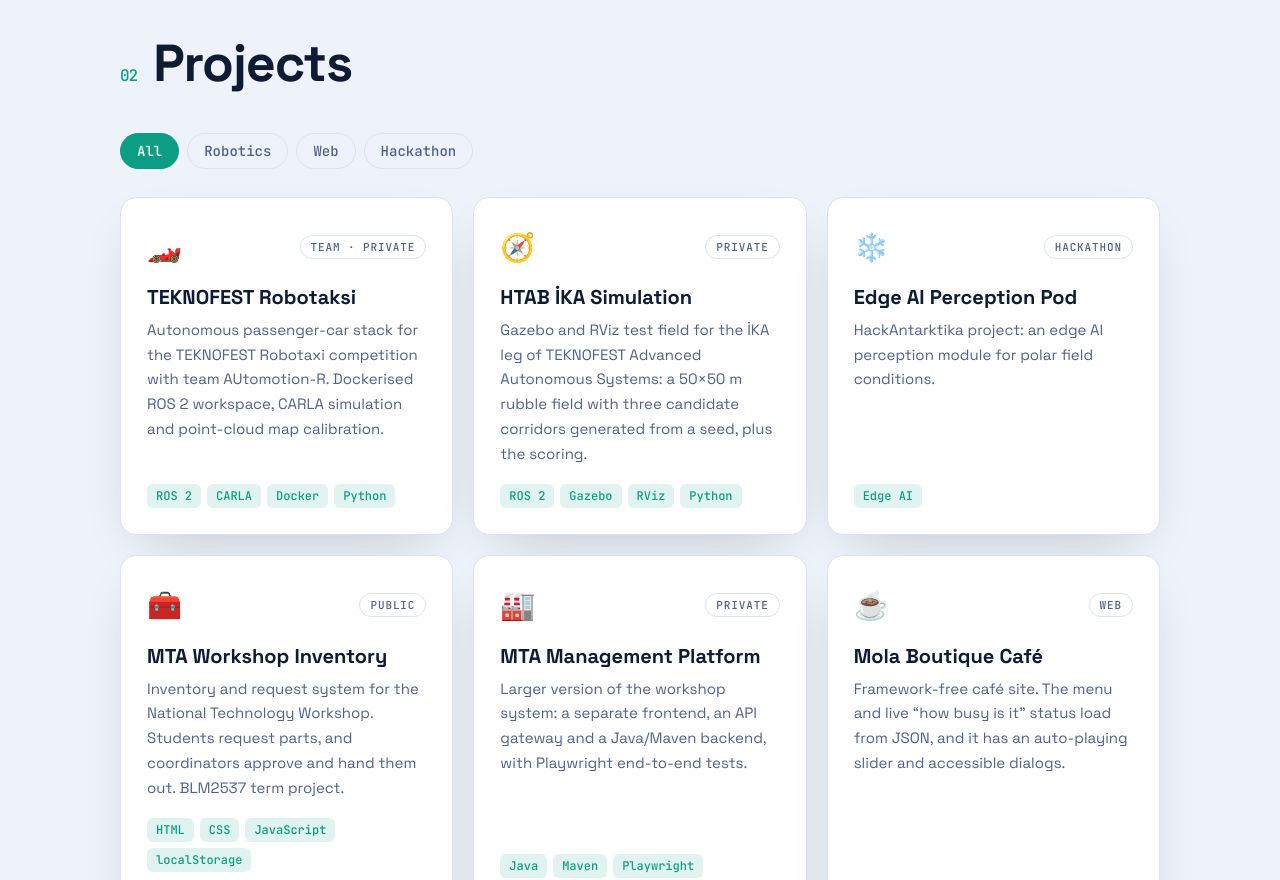
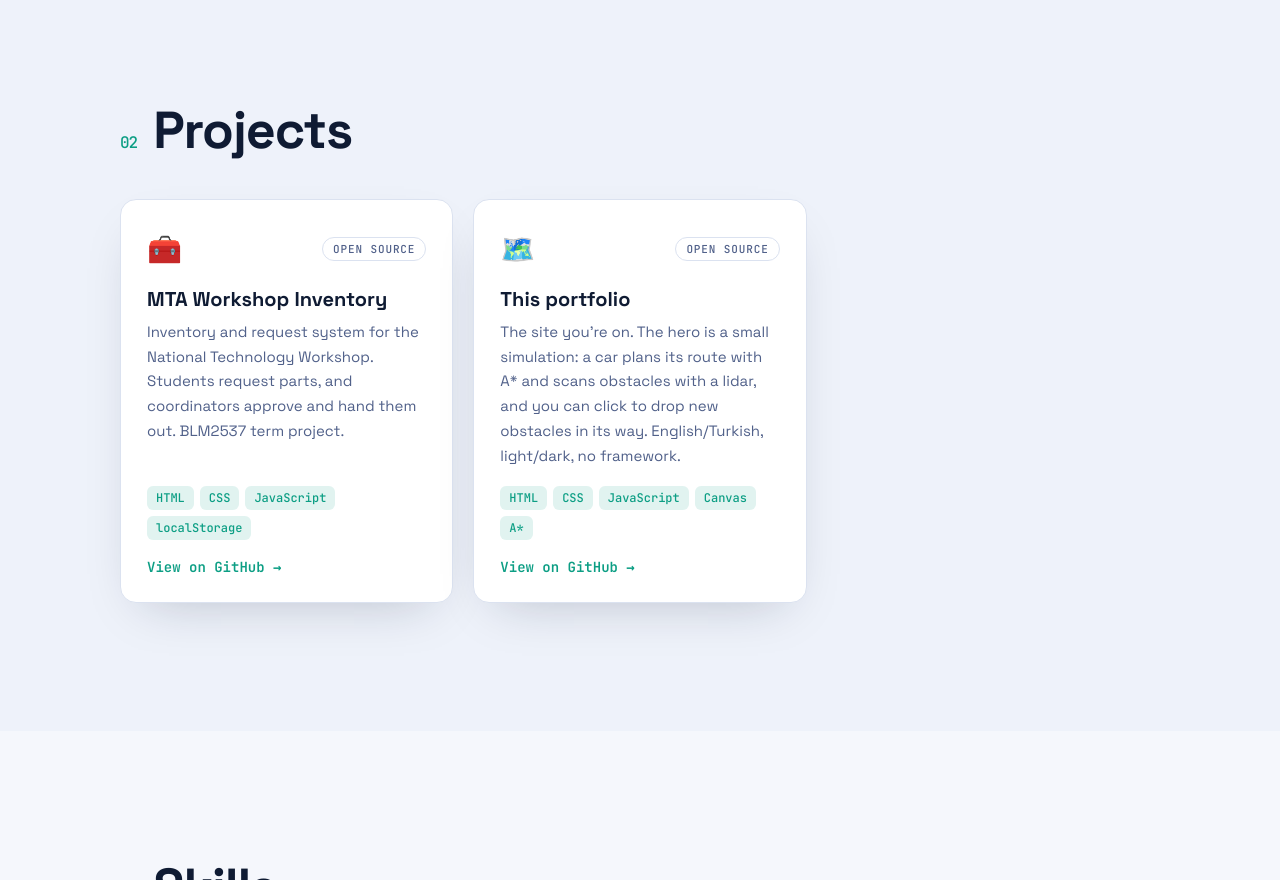
Before and after one commit to yigitozc/yigitozc.github.io, a plain HTML site: page index.html in a window 1280 px wide. Shown: the part 1920-2800 px from the top of the page. Drawn offline with Linux system fonts and the light colour scheme; animation ran at ten frames a second.

Commit message:
Update roles and keep only public projects

```diff
--- a/css/style.css
+++ b/css/style.css
@@ -196,20 +196,12 @@ p { color: var(--muted); }
 .timeline p { margin: 0; }
 
 /* projects */
-.filters { display: flex; flex-wrap: wrap; gap: 8px; margin-bottom: 28px; }
-.filters button {
-  border: 1px solid var(--line); background: transparent; color: var(--muted);
-  padding: 8px 16px; border-radius: 999px; cursor: pointer; font: 500 14px var(--mono);
-  transition: all .2s;
-}
-.filters button[aria-pressed="true"] { background: var(--accent); color: var(--accent-ink); border-color: var(--accent); }
 .projects { display: grid; grid-template-columns: repeat(auto-fill, minmax(300px, 1fr)); gap: 20px; }
 .project {
   display: flex; flex-direction: column; padding: 26px;
   transition: transform .25s, border-color .25s;
 }
 .project:hover { transform: translateY(-4px); border-color: var(--accent); }
-.project.hidden { display: none; }
 .project-top { display: flex; justify-content: space-between; align-items: center; margin-bottom: 14px; }
 .project .emoji { font-size: 28px; }
 .badge {
--- a/index.html
+++ b/index.html
@@ -88,7 +88,6 @@
     <section class="section" id="projects">
       <div class="wrap">
         <h2 class="reveal"><span class="num">02</span><span data-i18n="projects.title">Projects</span></h2>
-        <div class="filters reveal" role="group" aria-label="Filter projects" id="filters"></div>
         <div class="projects" id="project-grid"></div>
       </div>
     </section>
--- a/js/i18n.js
+++ b/js/i18n.js
@@ -14,7 +14,7 @@ window.I18N = {
     "hero.hint": "↳ click the grid to drop obstacles, the car re-plans with A*",
     "about.title": "About",
     "about.p1": "Most of my time goes into autonomous vehicles: perception, simulation and the ROS 2 plumbing that connects them.",
-    "about.p2": "I like projects that leave the screen: a car finding its way through a rubble field, a workshop system real students use to borrow parts. When I'm not in a simulator, I build small, framework-free web apps.",
+    "about.p2": "I like projects that leave the screen. At CORE I captain our TEKNOFEST İKA team and our TÜBİTAK polar research team, and I help organise the community's events. When I'm not with the teams, I build small, framework-free web apps.",
     "about.now": "right now",
     "edu.title": "Education",
     "projects.title": "Projects",
@@ -29,10 +29,6 @@ window.I18N = {
     "facts.study": "Studying",
     "facts.focus": "Focus",
     "facts.email": "Email",
-    "filter.all": "All",
-    "filter.robotics": "Robotics",
-    "filter.web": "Web",
-    "filter.hackathon": "Hackathon",
     "project.view": "View on GitHub →",
     "lang.toggle": "TR",
     "lang.label": "Türkçeye geç",
@@ -51,7 +47,7 @@ window.I18N = {
     "hero.hint": "↳ ızgaraya tıklayıp engel koy, araç A* ile yolunu yeniden planlasın",
     "about.title": "Hakkımda",
     "about.p1": "Vaktimin çoğu otonom araçlarla geçiyor: algı, simülasyon ve bunları birbirine bağlayan ROS 2 altyapısı.",
-    "about.p2": "Ekrandan dışarı taşan projeleri seviyorum: moloz sahasında yolunu bulan bir araç, öğrencilerin gerçekten malzeme ödünç aldığı bir atölye sistemi. Simülatörde olmadığım zamanlarda framework kullanmadan küçük web uygulamaları yazıyorum.",
+    "about.p2": "Ekrandan dışarı taşan projeleri seviyorum. CORE'da TEKNOFEST İKA ve TÜBİTAK kutup araştırmaları takımlarımızın kaptanıyım, topluluğun etkinliklerinin organizasyonunda da görev alıyorum. Takımlarla olmadığım zamanlarda framework kullanmadan küçük web uygulamaları yazıyorum.",
     "about.now": "şu an",
     "edu.title": "Eğitim",
     "projects.title": "Projeler",
@@ -66,10 +62,6 @@ window.I18N = {
     "facts.study": "Eğitim",
     "facts.focus": "Odak",
     "facts.email": "E-posta",
-    "filter.all": "Tümü",
-    "filter.robotics": "Robotik",
-    "filter.web": "Web",
-    "filter.hackathon": "Hackathon",
     "project.view": "GitHub'da gör →",
     "lang.toggle": "EN",
     "lang.label": "Switch to English",
--- a/js/main.js
+++ b/js/main.js
@@ -5,8 +5,9 @@
   // Every visible piece of content lives here. Text fields are { en, tr }.
   const data = {
     now: [
-      ["🏎️", { en: "Building the autonomy stack for TEKNOFEST Robotaksi with team AUtomotion-R", tr: "AUtomotion-R takımıyla TEKNOFEST Robotaksi için otonom sürüş yazılımı geliştiriyorum" }],
-      ["🧭", { en: "Simulating İKA (unmanned ground vehicle) obstacle courses in Gazebo", tr: "Gazebo'da İKA (insansız kara aracı) parkurlarını simüle ediyorum" }],
+      ["🚙", { en: "Team captain of our TEKNOFEST İKA (unmanned ground vehicle) team at CORE", tr: "CORE'daki TEKNOFEST İKA (insansız kara aracı) takımımızın kaptanıyım" }],
+      ["🧊", { en: "Team captain of our TÜBİTAK polar research team", tr: "TÜBİTAK kutup araştırmaları takımımızın kaptanıyım" }],
+      ["🎪", { en: "On the organisation team of the CORE Student Community", tr: "CORE Öğrenci Topluluğu'nun organizasyon ekibindeyim" }],
       ["🌐", { en: "Coding the MTA Workshop Inventory System for BLM2537", tr: "BLM2537 için MTA Atölye Malzeme Takip Sistemi'ni yazıyorum" }],
       ["🇯🇵", { en: "Learning Japanese, one kanji at a time", tr: "Japonca öğreniyorum, her gün bir kanji" }],
     ],
@@ -25,34 +26,7 @@
     ],
     projects: [
       {
-        emoji: "🏎️", cat: ["robotics"], badge: { en: "team · private", tr: "takım · özel" },
-        title: { en: "TEKNOFEST Robotaksi", tr: "TEKNOFEST Robotaksi" },
-        text: {
-          en: "Autonomous passenger-car stack for the TEKNOFEST Robotaxi competition with team AUtomotion-R. Dockerised ROS 2 workspace, CARLA simulation and point-cloud map calibration.",
-          tr: "AUtomotion-R takımıyla TEKNOFEST Robotaksi yarışması için otonom binek araç yazılımı. Docker'lı ROS 2 çalışma alanı, CARLA simülasyonu ve nokta bulutu harita kalibrasyonu.",
-        },
-        tags: ["ROS 2", "CARLA", "Docker", "Python"],
-      },
-      {
-        emoji: "🧭", cat: ["robotics"], badge: { en: "private", tr: "özel" },
-        title: { en: "HTAB İKA Simulation", tr: "HTAB İKA Simülasyonu" },
-        text: {
-          en: "Gazebo and RViz test field for the İKA leg of TEKNOFEST Advanced Autonomous Systems: a 50×50 m rubble field with three candidate corridors generated from a seed, plus the scoring.",
-          tr: "TEKNOFEST İleri Otonom Sistemler İKA ayağı için Gazebo + RViz sahası: tohumdan üretilen üç aday koridorlu 50×50 m moloz alanı ve puanlama ölçümü.",
-        },
-        tags: ["ROS 2", "Gazebo", "RViz", "Python"],
-      },
-      {
-        emoji: "❄️", cat: ["hackathon", "robotics"], badge: { en: "hackathon", tr: "hackathon" },
-        title: { en: "Edge AI Perception Pod", tr: "Edge AI Otonom Algı Podu" },
-        text: {
-          en: "HackAntarktika project: an edge AI perception module for polar field conditions.",
-          tr: "HackAntarktika projesi: kutup saha koşulları için uç yapay zekâ tabanlı bir algı modülü.",
-        },
-        tags: ["Edge AI"],
-      },
-      {
-        emoji: "🧰", cat: ["web"], badge: { en: "public", tr: "açık kaynak" },
+        emoji: "🧰", badge: { en: "open source", tr: "açık kaynak" },
         title: { en: "MTA Workshop Inventory", tr: "MTA Atölye Malzeme Takip" },
         text: {
           en: "Inventory and request system for the National Technology Workshop. Students request parts, and coordinators approve and hand them out. BLM2537 term project.",
@@ -62,31 +36,14 @@
         link: "https://github.com/yigitozc/mta-atolye-takip",
       },
       {
-        emoji: "🏭", cat: ["web"], badge: { en: "private", tr: "özel" },
-        title: { en: "MTA Management Platform", tr: "MTA Yönetim Platformu" },
+        emoji: "🗺️", badge: { en: "open source", tr: "açık kaynak" },
+        title: { en: "This portfolio", tr: "Bu portfolyo" },
         text: {
-          en: "Larger version of the workshop system: a separate frontend, an API gateway and a Java/Maven backend, with Playwright end-to-end tests.",
-          tr: "Atölye sisteminin büyük sürümü: ayrı frontend, API gateway ve Java/Maven backend; Playwright uçtan uca testleri.",
+          en: "The site you're on. The hero is a small simulation: a car plans its route with A* and scans obstacles with a lidar, and you can click to drop new obstacles in its way. English/Turkish, light/dark, no framework.",
+          tr: "Şu an gezdiğin site. Girişteki küçük simülasyonda araç A* ile yolunu planlıyor ve LiDAR ile engelleri tarıyor; tıklayarak önüne yeni engel koyabilirsin. Türkçe/İngilizce, açık/koyu tema, framework yok.",
         },
-        tags: ["Java", "Maven", "Playwright", "JavaScript"],
-      },
-      {
-        emoji: "☕", cat: ["web"], badge: { en: "web", tr: "web" },
-        title: { en: "Mola Boutique Café", tr: "Mola Butik Kafe" },
-        text: {
-          en: "Framework-free café site. The menu and live “how busy is it” status load from JSON, and it has an auto-playing slider and accessible dialogs.",
-          tr: "Framework'süz kafe sitesi. Menü ve canlı doluluk durumu JSON'dan yükleniyor; otomatik slayt ve erişilebilir modal pencereler var.",
-        },
-        tags: ["HTML", "CSS", "JavaScript", "JSON"],
-      },
-      {
-        emoji: "🧊", cat: ["robotics"], badge: { en: "3D", tr: "3D" },
-        title: { en: "İKA 3D Model", tr: "İKA 3D Modeli" },
-        text: {
-          en: "Blender model of the unmanned ground vehicle, exported for use in the Gazebo simulations.",
-          tr: "İnsansız kara aracının Blender modeli; Gazebo simülasyonlarında kullanılmak üzere hazırlandı.",
-        },
-        tags: ["Blender", "Gazebo"],
+        tags: ["HTML", "CSS", "JavaScript", "Canvas", "A*"],
+        link: "https://github.com/yigitozc/yigitozc.github.io",
       },
     ],
     skills: [
@@ -109,7 +66,10 @@
       {
         when: { en: "2025 → now", tr: "2025 → devam ediyor" },
         name: { en: "CORE Student Community", tr: "CORE Öğrenci Topluluğu" },
-        text: { en: "Ankara University student community. I help with events, organisation and sponsorship.", tr: "Ankara Üniversitesi öğrenci topluluğu. Etkinlik, organizasyon ve sponsorluk işlerinde görev alıyorum." },
+        text: {
+          en: "Ankara University student community. I'm team captain of our TEKNOFEST İKA and TÜBİTAK polar research teams, and part of the organisation team.",
+          tr: "Ankara Üniversitesi öğrenci topluluğu. TEKNOFEST İKA ve TÜBİTAK kutup araştırmaları takımlarımızın kaptanıyım, ayrıca organizasyon ekibinde görevliyim.",
+        },
       },
       {
         when: { en: "TEKNOFEST", tr: "TEKNOFEST" },
@@ -124,8 +84,6 @@
     ],
   };
 
-  const filters = ["all", "robotics", "web", "hackathon"];
-
   // ---------- storage (may be unavailable) ----------
   const store = {
     get(k) { try { return localStorage.getItem(k); } catch (e) { return null; } },
@@ -134,7 +92,6 @@
 
   // ---------- i18n + rendering ----------
   let lang = store.get("lang") === "tr" ? "tr" : "en";
-  let filter = "all";
   const $ = (s) => document.querySelector(s);
   const t = (key) => window.I18N[lang][key] ?? key;
   const L = (obj) => obj[lang];
@@ -152,10 +109,8 @@
     $("#education").innerHTML = data.education.map((e) =>
       `<li><span class="when">${esc(L(e.when))}</span><h4>${esc(L(e.school))}</h4><p>${esc(L(e.degree))}</p></li>`).join("");
 
-    $("#filters").innerHTML = filters.map((f) =>
-      `<button type="button" data-filter="${f}" aria-pressed="${f === filter}">${esc(t("filter." + f))}</button>`).join("");
     $("#project-grid").innerHTML = data.projects.map((p) => `
-      <article class="card project reveal${visible(p) ? "" : " hidden"}" data-cat="${p.cat.join(" ")}">
+      <article class="card project reveal">
         <div class="project-top"><span class="emoji" aria-hidden="true">${p.emoji}</span><span class="badge">${esc(L(p.badge))}</span></div>
         <h3>${esc(L(p.title))}</h3>
         <p>${esc(L(p.text))}</p>
@@ -174,16 +129,6 @@
 
     observeReveals();
   }
-
-  const visible = (p) => filter === "all" || p.cat.includes(filter);
-
-  $("#filters").addEventListener("click", (e) => {
-    const b = e.target.closest("button[data-filter]");
-    if (!b) return;
-    filter = b.dataset.filter;
-    document.querySelectorAll("#filters button").forEach((x) => x.setAttribute("aria-pressed", x === b));
-    document.querySelectorAll(".project").forEach((card, i) => card.classList.toggle("hidden", !visible(data.projects[i])));
-  });
 
   $("#lang-toggle").addEventListener("click", () => {
     lang = lang === "en" ? "tr" : "en";
```
